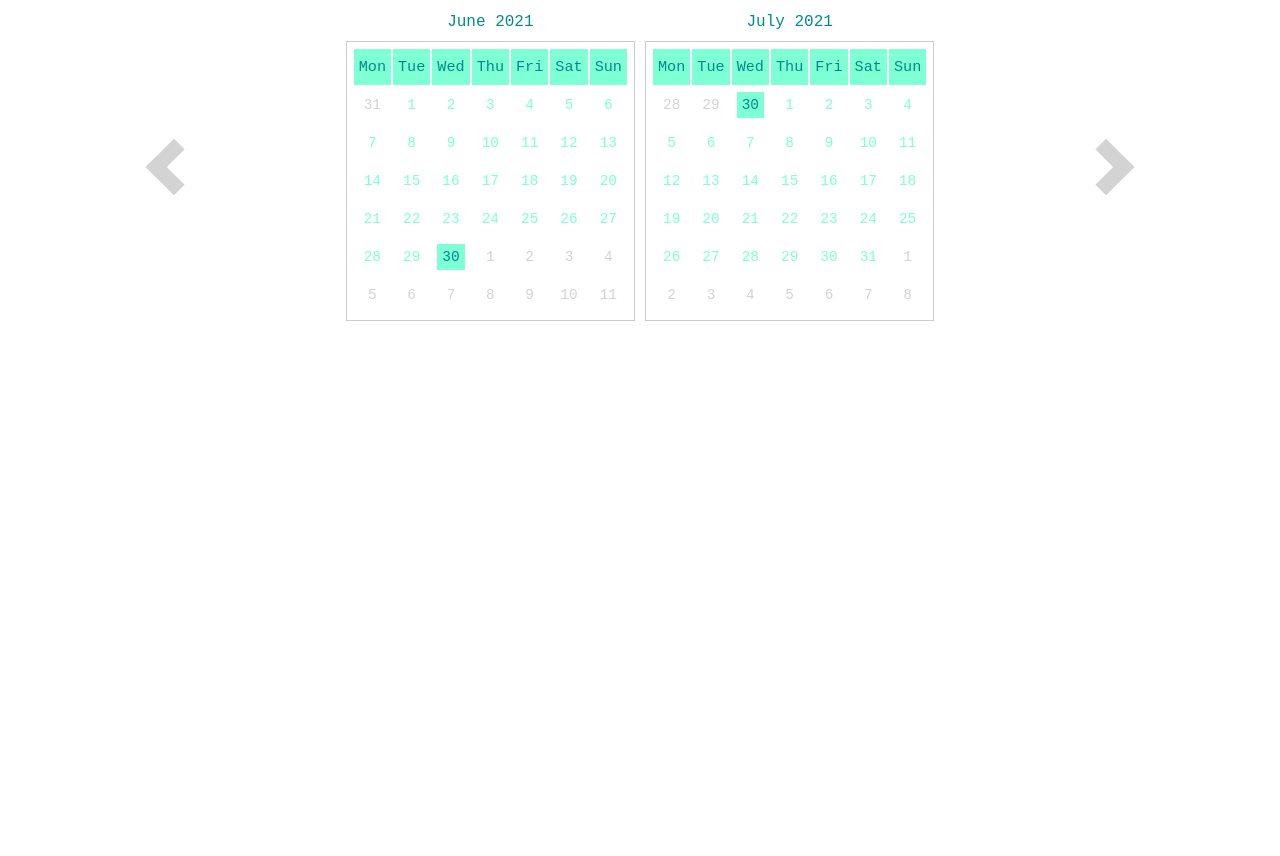
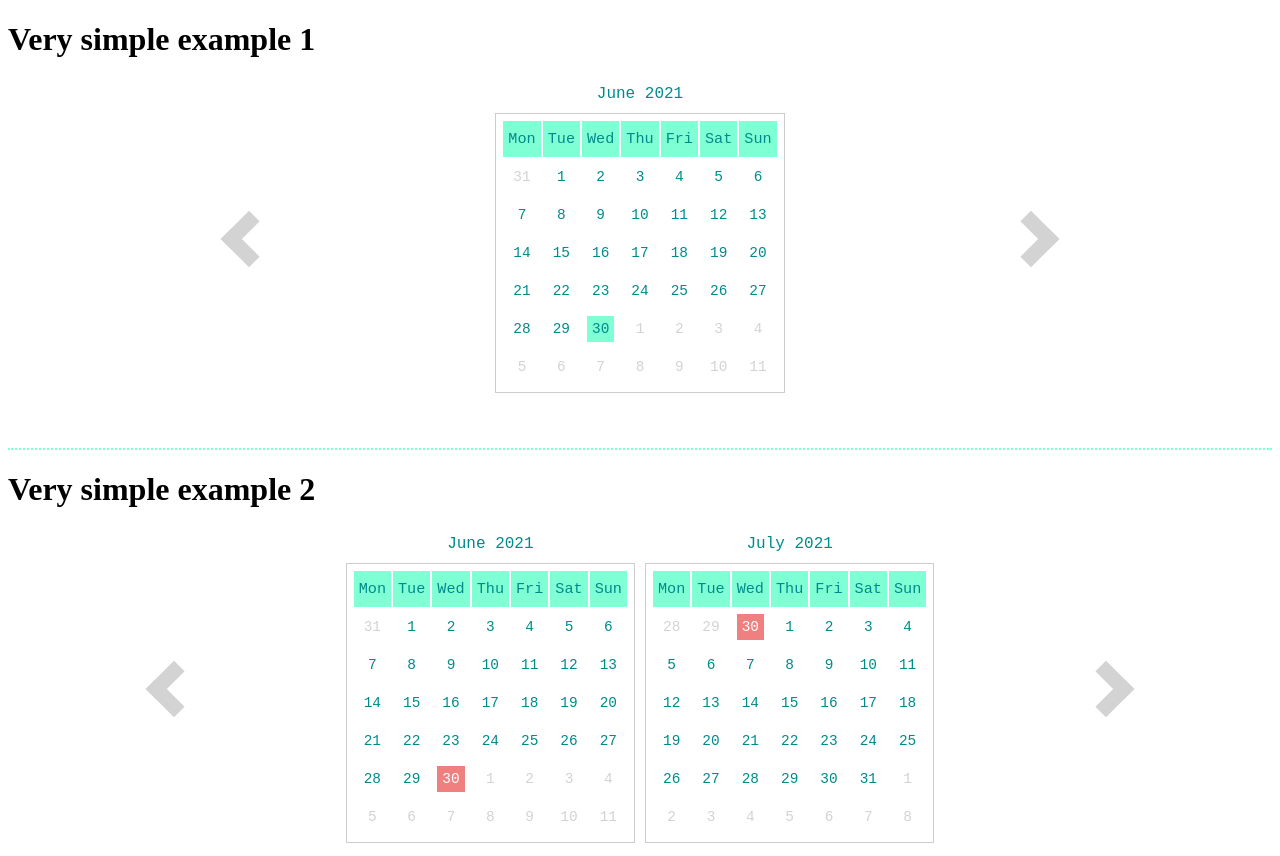
Before and after one commit to ToniRoos/very-simple-calendar, a React app: page / in a window 1280 px wide. Before the commit the page ends 800 px from the top, so only its background shows below. Built offline with nearby package versions, Linux system fonts and the light colour scheme.

Commit message:
clean up, two basic functions of use

```diff
--- a/package.json
+++ b/package.json
@@ -55,8 +55,6 @@
     "webpack-merge": "^4.2.1"
   },
   "dependencies": {
-    "@popperjs/core": "^2.9.2",
-    "bootstrap": "^5.0.1",
     "react": "^16.14.0",
     "react-dom": "^16.14.0"
   },
--- a/src/components/App.tsx
+++ b/src/components/App.tsx
@@ -1,8 +1,46 @@
 import React from "react";
+
+import { Calendar } from "./Calendar";
+import { CalendarEvent, EventConditionItem } from "../types";
+
+function GetCalendarDates(): CalendarEvent[] {
+    return [
+        { startDate: new Date("2021-11-05"), endDate: new Date("2021-11-11") },
+        { startDate: new Date("2021-11-05"), endDate: new Date("2021-11-07") },
+        { startDate: new Date("2021-11-07"), endDate: new Date("2021-11-14") },
+        { startDate: new Date("2021-06-30"), description: "Private" },
+        { startDate: new Date("2021-06-30"), description: "Private 2" }
+    ]
+};
+
+let events: CalendarEvent[] = GetCalendarDates();
+
+const eventConditions: EventConditionItem[] = [
+    {
+        range: { start: 0, end: 0 },
+        className: "events-0",
+        description: "nothing to do"
+    },
+    {
+        range: { start: 1, end: 1 },
+        className: "events-1",
+        description: "busy"
+    },
+    {
+        range: { start: 2, end: 3 },
+        className: "events-2",
+        description: "very busy"
+    }];
+
 
 export const App = () => {
     return <div>
-        <h1>Example heading <span className="badge bg-secondary">New</span></h1>
-        Hello World
+        <h1>Very simple example 1</h1>
+        <Calendar events={events} />
+
+        <div className="example-seperator" />
+
+        <h1>Very simple example 2</h1>
+        <Calendar events={events} eventConditions={eventConditions} numberCalendarsToShow={2} />
     </div>
 }
--- a/src/components/Calendar.tsx
+++ b/src/components/Calendar.tsx
@@ -1,36 +1,19 @@
 import React, { useState } from "react";
-import { isDateInRange, isInRange } from "../logic/helper";
-import { CalendarItemData, CalendarRowData, CalendarData, CalendarHeaderData } from "../types";
+import { isDateInRange } from "../logic/helper";
+import { CalendarDayProps, CalendarData, CalendarHeaderData, CalendarDayPropsExtension } from "../types";
 
 import '../scss/styles.scss';
-
-export const CalendarDay = (props: CalendarItemData) => {
-
-    const className = props.active ? 'calendar calendar-item calendar-item-active' : 'calendar calendar-item calendar-item-inactive';
-    const classNameBrushed = props.occupiedState.className;
-    return <td title={props.occupiedState.tooltip}>
-        <div className={`${className} ${classNameBrushed}`}>
-            {props.day.getDate()}
-        </div>
-    </td>;
-}
-
-export const CalendarWeek = (props: CalendarRowData) => {
-
-    return <tr>
-        {props.row.map(item => <CalendarDay key={item.day.getTime()} {...item} />)}
-    </tr>;
-}
+import { CalendarWeek } from "./CalendarWeek";
 
 export const CalendarHeader = (props: CalendarHeaderData) => {
 
-    // const headerData = ['Mo', 'Di', 'Mi', 'Do', 'Fr', 'Sa', 'So'];
     const headerData = props.weekDayNames ? props.weekDayNames : defaultWeekDayNames();
     const header = headerData.map(item => <td key={item} className='calendar-header'>{item}</td>);
 
     return <thead><tr>{header}</tr></thead>;
 }
 
+const dayInMilliSeconds = 1000 * 60 * 60 * 24;
 export const CalendarItem = (props: CalendarData) => {
 
     var monthNames = props.monthNames ? props.monthNames : defaultMonthNames();
@@ -42,24 +25,22 @@ export const CalendarItem = (props: CalendarData) => {
     const firstDayOfMonth = new Date(year, month, 1, 12);
     let dayOfWeek = firstDayOfMonth.getDay() == 0 ? 6 : firstDayOfMonth.getDay() - 1;
 
-    let calDays: Array<CalendarItemData> = [];
+    let calDays: Array<CalendarDayProps> = [];
     const numberCalCells = 42;
     let weeks: JSX.Element[] = [];
 
     const startOffset = -dayOfWeek;
-    const dayInMilliSeconds = 1000 * 60 * 60 * 24;
 
     for (let i = 0; i < numberCalCells; i++) {
 
         const tmpDate = new Date(firstDayOfMonth.getTime() + ((i + startOffset) * dayInMilliSeconds));
-        const occupiedCountsPerDay = props.events.map(y => isDateInRange(y, new Date(year, month, i - dayOfWeek + 1))).reduce((a, b) => (a ? 1 : 0) + (b ? 1 : 0), 0);
+        const eventsOfDay = props.events.filter(event => isDateInRange(event, tmpDate));
 
-        const filteredStates = props.occupiedStates.filter(item => isInRange(item.range, occupiedCountsPerDay));
-        const occupiedStateItem = filteredStates.length === 0 ? props.occupiedStates[occupiedCountsPerDay] : filteredStates[0];
-        let calItem: CalendarItemData = {
+        let calItem: CalendarDayProps = {
             day: tmpDate,
-            active: tmpDate.getMonth() === props.startDate.getMonth(),
-            occupiedState: occupiedStateItem
+            eventsOfDay: eventsOfDay,
+            eventConditions: props.eventConditions,
+            active: tmpDate.getMonth() === props.startDate.getMonth()
         };
 
         calDays.push(calItem);
--- /dev/null
+++ b/src/components/CalendarDay.tsx
@@ -0,0 +1,30 @@
+import React from "react";
+import { isInRange } from "../logic/helper";
+import { CalendarDayProps } from "../types";
+
+export const CalendarDay = (props: CalendarDayProps) => {
+
+    const occupiedCountsPerDay = props.eventsOfDay.length;
+
+    let description = props.eventsOfDay.filter(event => event.description).map(event => event.description).join("\n");
+    let classNameBrushed = "";
+
+    if (props.eventConditions) {
+        const filteredStates = props.eventConditions.filter(item => isInRange(item.range, occupiedCountsPerDay));
+        const eventCondition = filteredStates.length === 0 ? props.eventConditions[occupiedCountsPerDay] : filteredStates[0];
+
+        if (eventCondition.description) {
+            description = eventCondition.description;
+        }
+        classNameBrushed = eventCondition.className;
+    }
+
+    const className = props.active ? 'calendar calendar-item calendar-item-active' : 'calendar calendar-item calendar-item-inactive';
+    const classNameBusy = occupiedCountsPerDay > 0 ? "calendar-item-busy" : "";
+
+    return <td title={description}>
+        <div className={`${className} ${classNameBusy} ${classNameBrushed}`}>
+            {props.day.getDate()}
+        </div>
+    </td>;
+};
--- /dev/null
+++ b/src/components/CalendarWeek.tsx
@@ -0,0 +1,10 @@
+import React from "react";
+import { CalendarRowData } from "../types";
+import { CalendarDay } from "./CalendarDay";
+
+export const CalendarWeek = (props: CalendarRowData) => {
+
+    return <tr>
+        {props.row.map(item => <CalendarDay key={item.day.getTime()} {...item} />)}
+    </tr>;
+};
--- a/src/index.tsx
+++ b/src/index.tsx
@@ -1,38 +1,9 @@
 import * as React from "react";
 import * as ReactDOM from "react-dom";
+import { App } from "./components/App";
 
-import { Calendar } from "./components/Calendar";
-import { CalendarEvent, OccupiedStateItem as OccupiedDataItem } from "./types";
-
-function GetCalendarDates(): CalendarEvent[] {
-    return [
-        { startDate: new Date("2021-11-05"), endDate: new Date("2021-11-11") },
-        { startDate: new Date("2021-11-05"), endDate: new Date("2021-11-07") },
-        { startDate: new Date("2021-11-07"), endDate: new Date("2021-11-14") },
-        { startDate: new Date("2021-06-30"), description: "Private" }
-    ]
-};
-
-let dates: CalendarEvent[] = GetCalendarDates();
-
-const occupiedStates: OccupiedDataItem[] = [
-    {
-        range: { start: 0, end: 0 },
-        className: "events-0",
-        tooltip: "nothing to do"
-    },
-    {
-        range: { start: 1, end: 1 },
-        className: "events-1",
-        tooltip: "busy"
-    },
-    {
-        range: { start: 2, end: 3 },
-        className: "events-2",
-        tooltip: "very busy"
-    }];
 
 ReactDOM.render(
-    <Calendar events={dates} occupiedStates={occupiedStates} numberCalendarsToShow={2} />,
+    <App />,
     document.getElementById("root")
 );
--- a/src/scss/_calendar.scss
+++ b/src/scss/_calendar.scss
@@ -10,7 +10,7 @@
 	.title {
 		text-align: center;
 		padding: 5px;
-		color: darkcyan;
+		color: $color-secondary;
 	}
 
 	.btn {
@@ -26,7 +26,7 @@
 
 		&:hover {
 			cursor: pointer;
-			border-color: $color-active;
+			border-color: $color-primary;
 		 }
 	}
 
@@ -70,11 +70,11 @@
 	}
 
 	.calendar-header {
-		background: $color-active;
+		background: $color-primary;
 		border-bottom: none;
 		text-align: center;
 		border: 0px !important;
-		color: darkcyan;
+		color: $color-secondary;
 	}
 
 	.calendar-item {
@@ -84,10 +84,15 @@
 	}
 
 	.calendar-item-active {
-		color: $color-active;
+    	color: $color-secondary;
 	}
 
 	.calendar-item-inactive {
 		color: $color-inactive;
 	}
+
+	.calendar-item-busy {
+		background-color: $color-primary;
+    	color: $color-secondary;
+	}
 }
--- a/src/scss/_colors.scss
+++ b/src/scss/_colors.scss
@@ -1,3 +1,4 @@
-$color-active: aquamarine;
+$color-primary: aquamarine;
+$color-secondary: darkcyan;
 $color-inactive: lightgray;
 $color-white: white;
--- a/src/scss/styles.scss
+++ b/src/scss/styles.scss
@@ -1,6 +1,7 @@
 // @import "~bootstrap/scss/bootstrap";
 // Write your custom styles here
 
+@import './colors';
 @import './calendar';
 
 .events-0 {
@@ -8,11 +9,16 @@
 }
 
 .events-1 {
-    background-color: $color-active;
-    color: darkcyan !important;
+    background-color: $color-primary !important;
+    color: $color-secondary !important;
 }
 
 .events-2 {
-    background-color: lightcoral;
-    color: white !important;
+    background-color: lightcoral !important;
+    color: $color-white !important;
 }
+
+.example-seperator {
+    border-bottom: dotted 2px $color-primary;
+    padding-bottom: 50px;
+}
--- a/webpack.common.js
+++ b/webpack.common.js
@@ -1,12 +1,3 @@
-const HtmlWebPackPlugin = require("html-webpack-plugin");
-const CopyWebpackPlugin = require('copy-webpack-plugin');
-const path = require('path');
-
-const htmlPlugin = new HtmlWebPackPlugin({
-    template: "./src/index.html",
-    filename: "./index.html",
-    // favicon: "./src/images/favicon.ico"
-});
 
 module.exports = {
 
@@ -59,11 +50,5 @@ module.exports = {
                 }]
             },
         ]
-    },
-    plugins: [
-        htmlPlugin,
-        new CopyWebpackPlugin([
-            { from: './src/i18n', to: './i18n' }
-        ])
-    ]
+    }
 };
--- a/webpack.dev.js
+++ b/webpack.dev.js
@@ -1,7 +1,15 @@
 const merge = require('webpack-merge');
 const common = require('./webpack.common.js');
+const HtmlWebPackPlugin = require("html-webpack-plugin");
+const path = require('path');
 
 const basepath = "/";
+
+const htmlPlugin = new HtmlWebPackPlugin({
+    template: "./src/index.html",
+    filename: "./index.html",
+    // favicon: "./src/images/favicon.ico"
+});
 
 module.exports = merge(common, {
 
@@ -27,5 +35,8 @@ module.exports = merge(common, {
                 ]
             }
         ]
-    }
+    },
+    plugins: [
+        htmlPlugin
+    ]
 });
```
Also changed, not shown: src/types/index.ts (+11 -7 lines), docu/preview.png, 1 other file (tests, documents, lock files or other folders).
